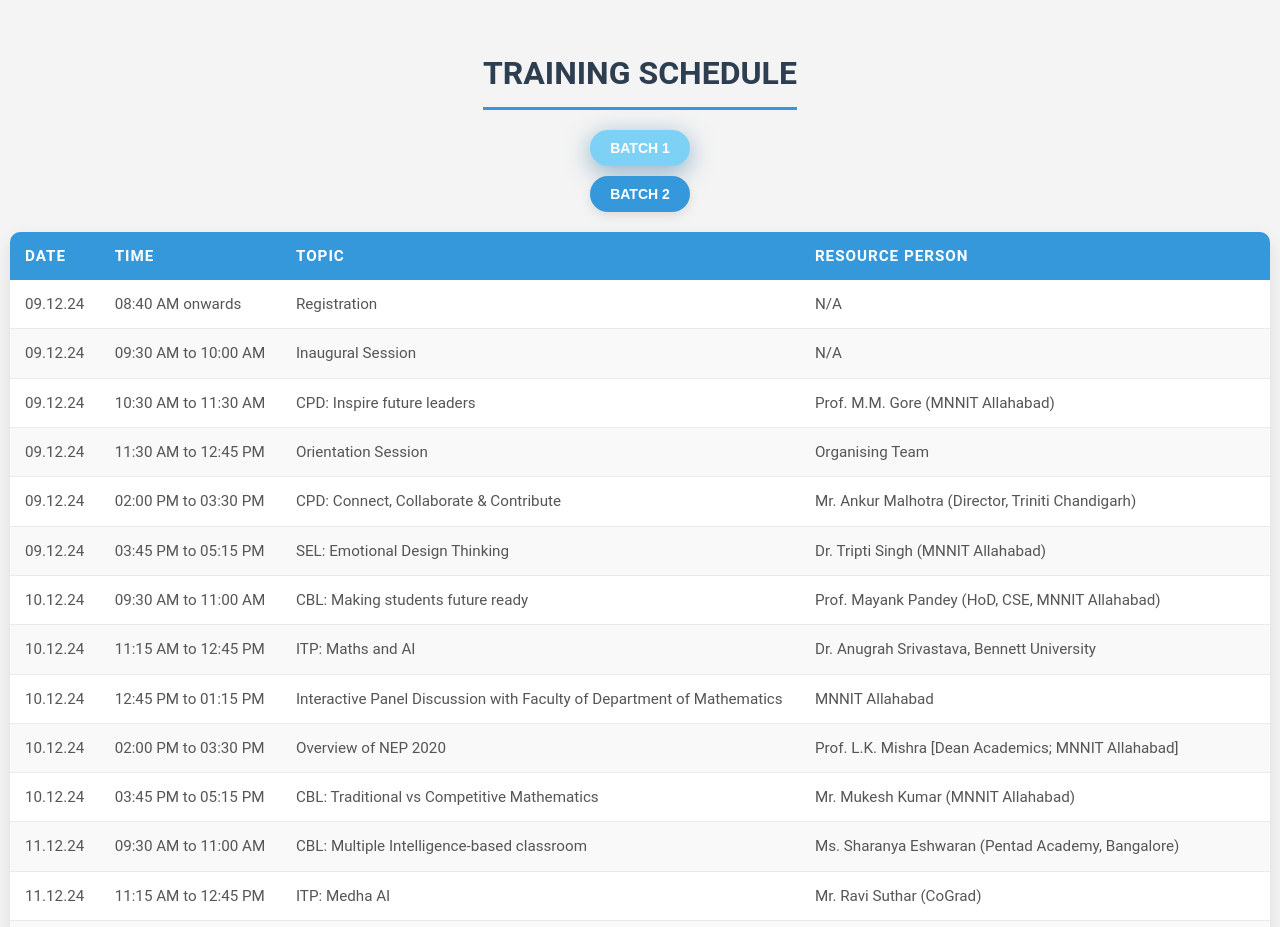
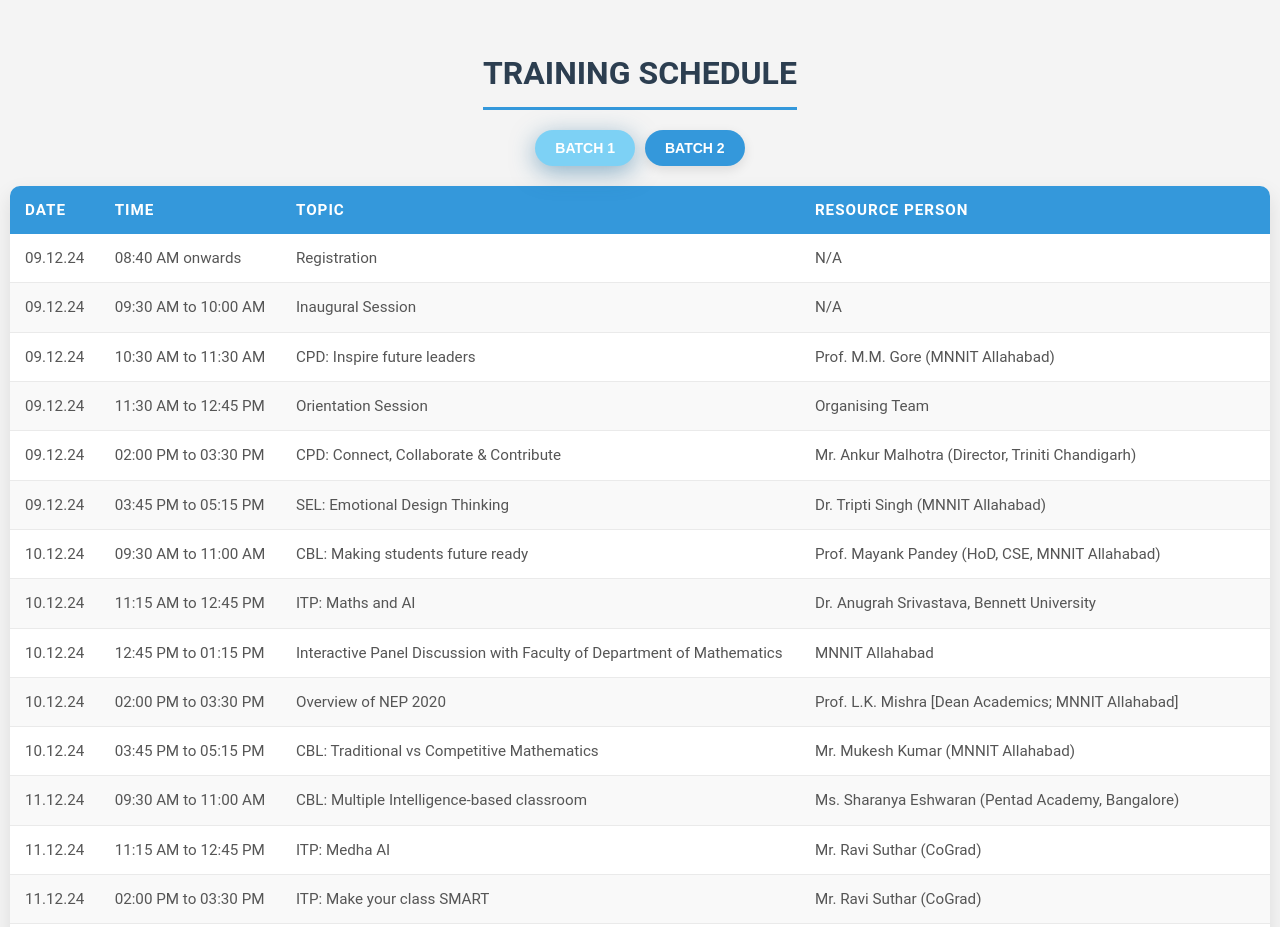
Before and after one commit to shagun1911/the-event-site, a React (Create React App) app: page / in a window 1280 px wide. Shown: the part 2160-3087 px from the top of the page. Built offline with nearby package versions, Linux system fonts and the light colour scheme.

Commit message:
Refactor App component layout; removed unnecessary comments and improved structure. Update Schedule CSS for batch buttons to display in a row for better alignment and user interaction.

```diff
--- a/src/App.js
+++ b/src/App.js
@@ -70,13 +70,10 @@ function App() {
         </div>
       </section>
 
-      {/* Venue Section */}
       <VenueSection />
       <Schedule />
+      <SpeakersSection />
 
-      {/* Speakers Section */}
-
-      <SpeakersSection />
       <section id="location">
         <div className="map-container">
           <h3>Location</h3>
--- a/src/Schedule.css
+++ b/src/Schedule.css
@@ -19,8 +19,11 @@
 
 .batch-buttons {
   display: flex;
-  flex-direction: column;
+  flex-direction: row;
   align-items: center;
+  justify-content: center;
+  text-align: center;
+
   gap: 10px;
   margin-bottom: 20px;
 }
```
